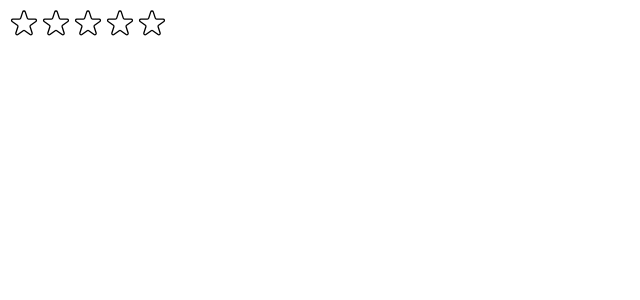
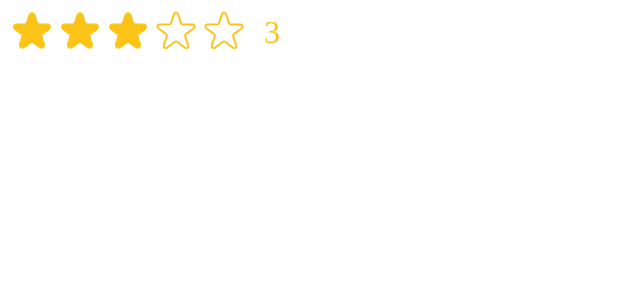
Before and after one commit to kiyomin1010/react-practice, a React (Create React App) app in the folder 07-search-movie/: page / in a window 1280 px wide. Shown: the top 300 px of the page, without its empty margins (0-640 px from the left). Built offline with nearby package versions, Linux system fonts and the light colour scheme.

Commit message:
07-configure component with various props

```diff
--- a/07-search-movie/src/StarRating.js
+++ b/07-search-movie/src/StarRating.js
@@ -10,30 +10,37 @@ const starContainerStyle = {
   display: "flex",
 };
 
-const textStyle = {
-  lineHeight: "1",
-  margin: "0",
-};
-
-const starStyle = {
-  width: "2rem",
-  height: "2rem",
-  display: "block",
-  cursor: "pointer",
-};
-
-export default function StarRating({ maxRating = 5 }) {
-  const [rating, setRating] = useState(0);
+export default function StarRating({
+  className = "",
+  maxRating = 5,
+  defaultRating = 0,
+  color = "#fcc419",
+  size = 48,
+  onSetRating,
+}) {
+  const [rating, setRating] = useState(defaultRating);
   const [tempRating, setTempRating] = useState(0);
 
+  const textStyle = {
+    lineHeight: "1",
+    margin: "0",
+    color: color,
+    fontSize: (size * 2) / 3,
+  };
+
+  function rate(rating) {
+    setRating(rating);
+    onSetRating(rating);
+  }
+
   return (
-    <div style={containerStyle}>
+    <div style={containerStyle} className={className}>
       <div style={starContainerStyle}>
         {Array.from({ length: maxRating }, (_, i) => (
           <Star
             key={i}
             onRate={() => {
-              setRating(i + 1);
+              rate(i + 1);
             }}
             isFull={tempRating ? tempRating >= i + 1 : rating >= i + 1}
             onHoverStart={() => {
@@ -42,6 +49,8 @@ export default function StarRating({ maxRating = 5 }) {
             onHoverExit={() => {
               setTempRating(0);
             }}
+            color={color}
+            size={size}
           />
         ))}
       </div>
@@ -50,7 +59,14 @@ export default function StarRating({ maxRating = 5 }) {
   );
 }
 
-function Star({ onRate, isFull, onHoverStart, onHoverExit }) {
+function Star({ onRate, isFull, onHoverStart, onHoverExit, color, size }) {
+  const starStyle = {
+    width: `${size}px`,
+    height: `${size}px`,
+    display: "block",
+    cursor: "pointer",
+  };
+
   return (
     <span
       role="button"
@@ -63,17 +79,17 @@ function Star({ onRate, isFull, onHoverStart, onHoverExit }) {
         <svg
           xmlns="http://www.w3.org/2000/svg"
           viewBox="0 0 20 20"
-          fill="#000"
-          stroke="#000"
+          fill={color}
+          stroke={color}
         >
           <path d="M9.049 2.927c.3-.921 1.603-.921 1.902 0l1.07 3.292a1 1 0 00.95.69h3.462c.969 0 1.371 1.24.588 1.81l-2.8 2.034a1 1 0 00-.364 1.118l1.07 3.292c.3.921-.755 1.688-1.54 1.118l-2.8-2.034a1 1 0 00-1.175 0l-2.8 2.034c-.784.57-1.838-.197-1.539-1.118l1.07-3.292a1 1 0 00-.364-1.118L2.98 8.72c-.783-.57-.38-1.81.588-1.81h3.461a1 1 0 00.951-.69l1.07-3.292z" />
         </svg>
       ) : (
         <svg
           xmlns="http://www.w3.org/2000/svg"
+          viewBox="0 0 24 24"
           fill="none"
-          viewBox="0 0 24 24"
-          stroke="#000"
+          stroke={color}
         >
           <path
             strokeLinecap="round"
--- a/07-search-movie/src/index.js
+++ b/07-search-movie/src/index.js
@@ -9,6 +9,6 @@ const root = ReactDOM.createRoot(document.getElementById("root"));
 root.render(
   <React.StrictMode>
     {/* <App /> */}
-    <StarRating maxRating={5} />
+    <StarRating maxRating={5} defaultRating={3} />
   </React.StrictMode>
 );
```
